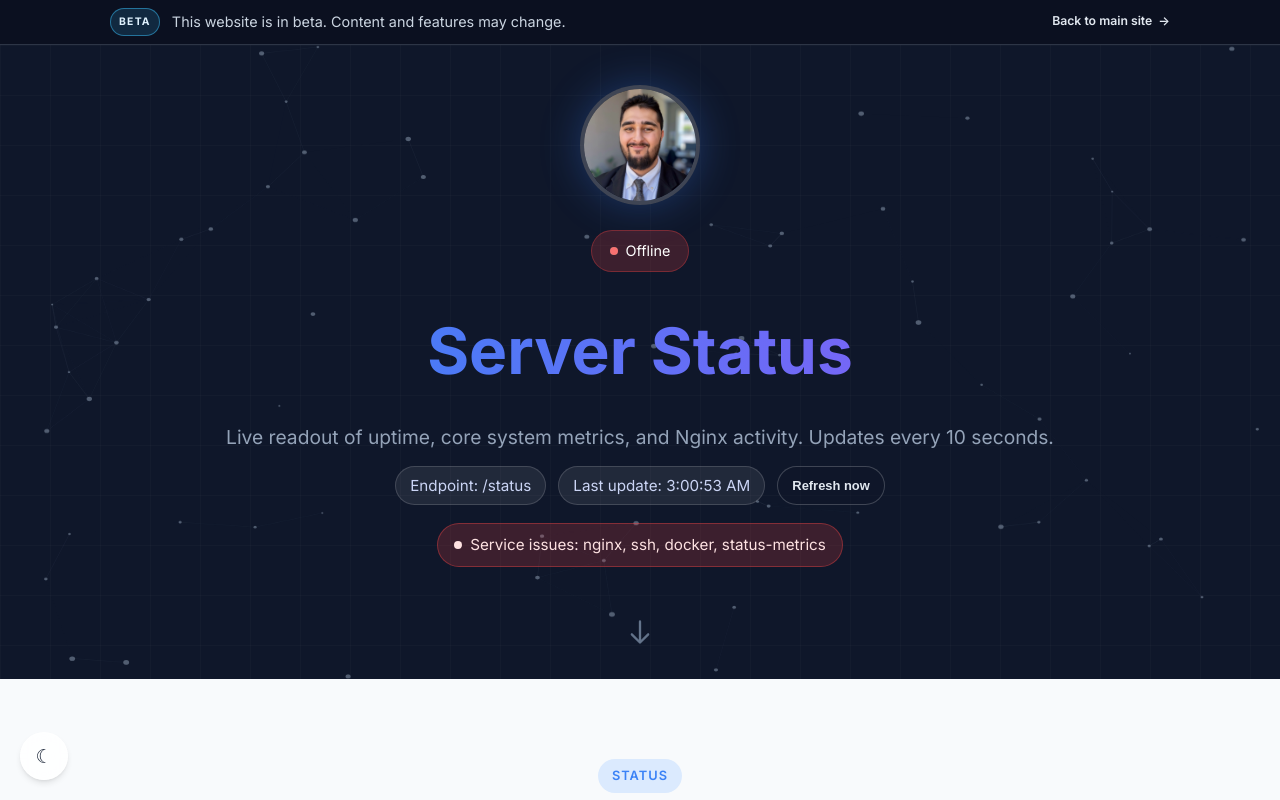
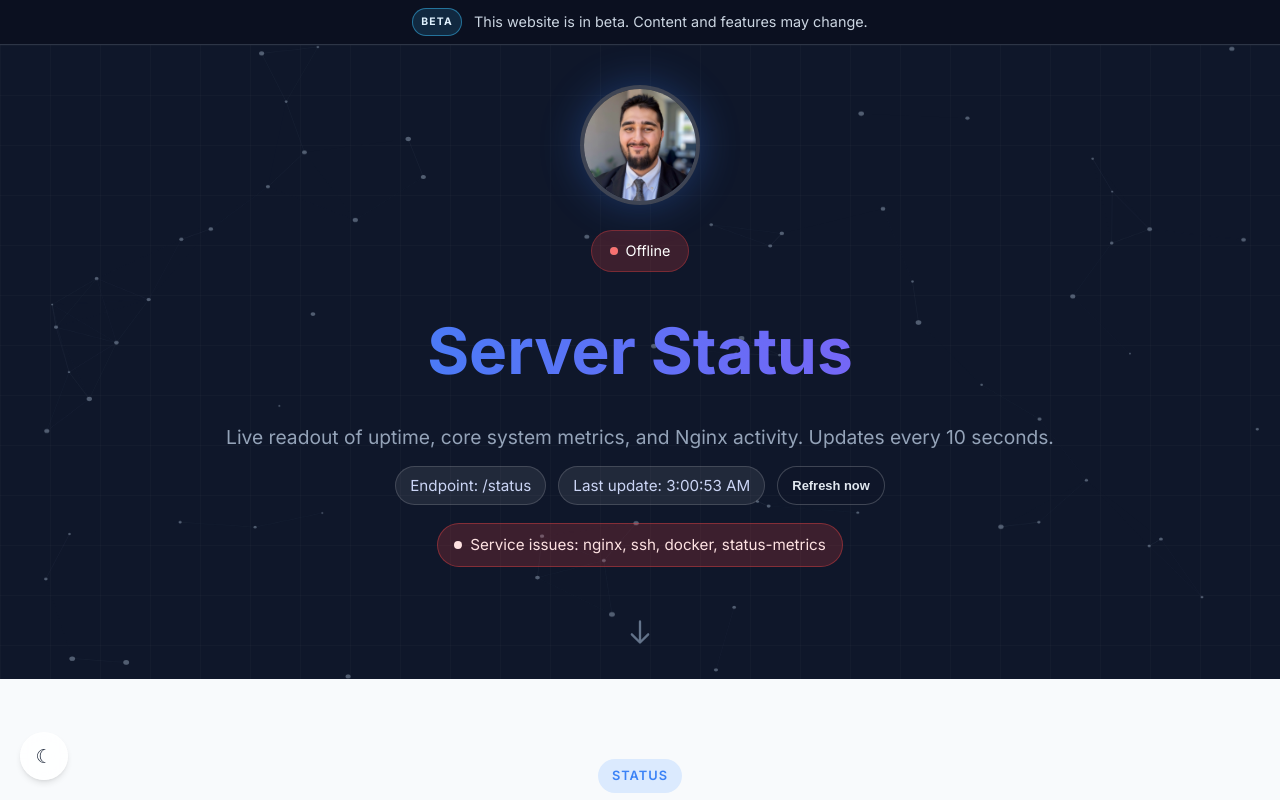
Before and after one commit to asharahmed/website, a plain HTML site: page status/index.html in a window 1280 px wide. Shown: the top 800 px of the page. Drawn offline with Linux system fonts and the light colour scheme; no server answers.

Commit message:
Remove status banner link

```diff
--- a/status/index.html
+++ b/status/index.html
@@ -23,7 +23,6 @@
         <div class="beta-banner__content">
             <span class="beta-banner__tag">Beta</span>
             <span class="beta-banner__text">This website is in beta. Content and features may change.</span>
-            <a class="beta-banner__link" href="/">Back to main site</a>
         </div>
     </div>
     <button class="mobile-menu-btn" id="mobileMenuBtn" aria-label="Menu" aria-controls="mobileNav" aria-expanded="false">
```
